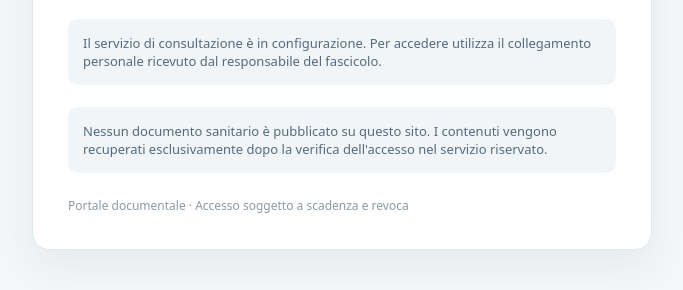
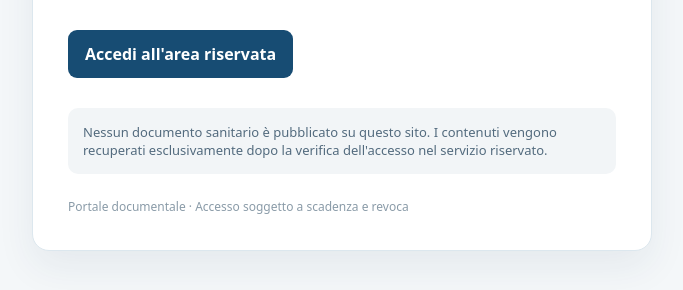
Before and after one commit to GTR2500/clinical-vault-access, a plain HTML site: page index.html in a window 1280 px wide. Shown: the part 372-662 px from the top of the page, without its empty margins (298-981 px from the left). Drawn offline with Linux system fonts and the light colour scheme.

Commit message:
Link privacy-safe landing to deployed clinical vault

```diff
--- a/index.html
+++ b/index.html
@@ -29,7 +29,7 @@ footer{font-size:12px;color:#8a9ba8;margin-top:24px}
 'use strict';
 // The deployed Google Apps Script web-app URL can be set here after owner-controlled deployment.
 // The public site deliberately contains NO patient information, token, PIN, Drive IDs or document index.
-const AUTH_APP_URL = '';
+const AUTH_APP_URL = 'https://script.google.com/macros/s/AKfycbx-hGEnsx4tpxYhdyvdvm6BicQbglM8887tgLFfFepQ9aVjPHYcKARAmzsJJs0Zc_bd/exec';
 if(/^https:\/\/script\.google\.com\/macros\/s\/[A-Za-z0-9_-]+\/exec$/.test(AUTH_APP_URL)){
   document.getElementById('openApp').href=AUTH_APP_URL;
   document.getElementById('connected').hidden=false;
```
